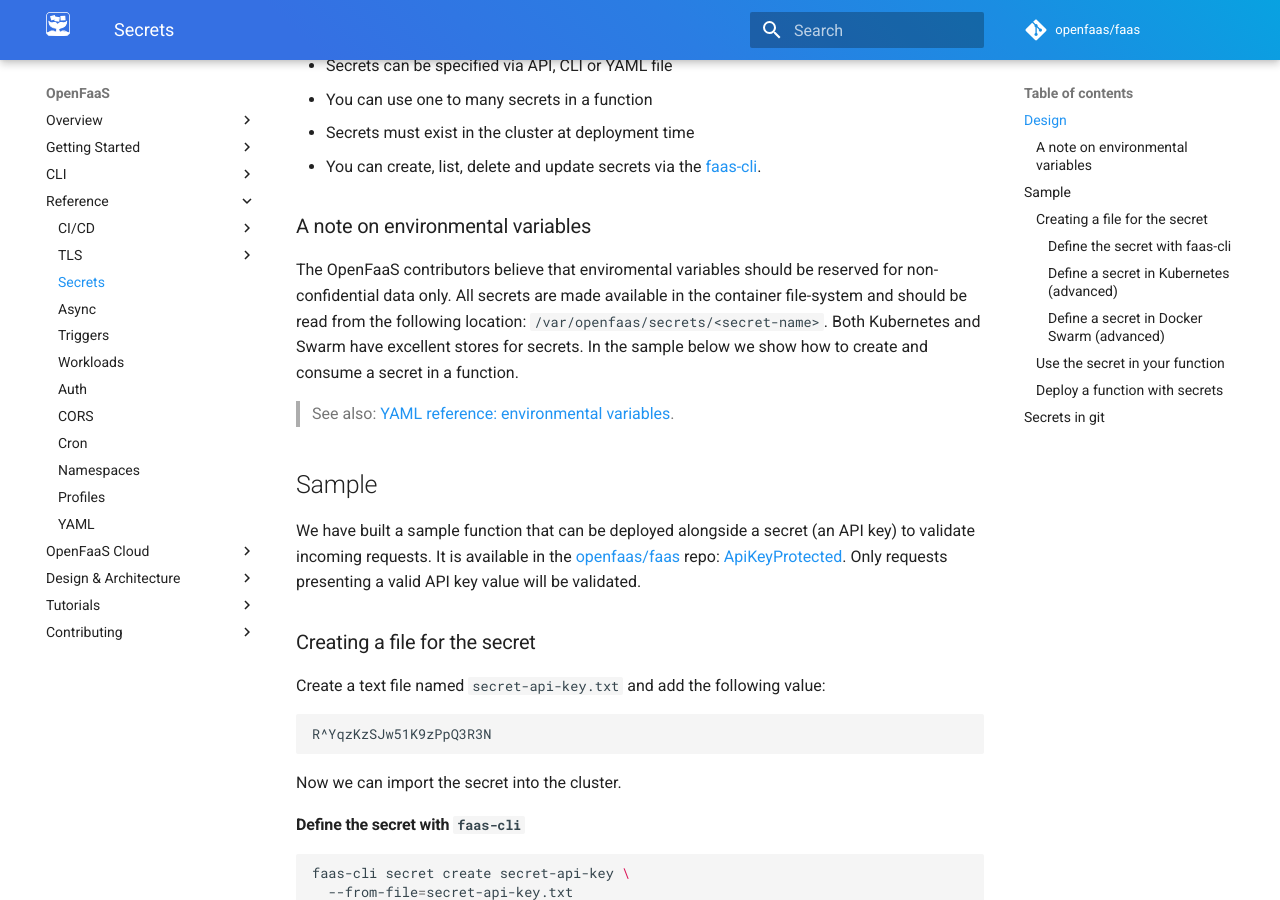
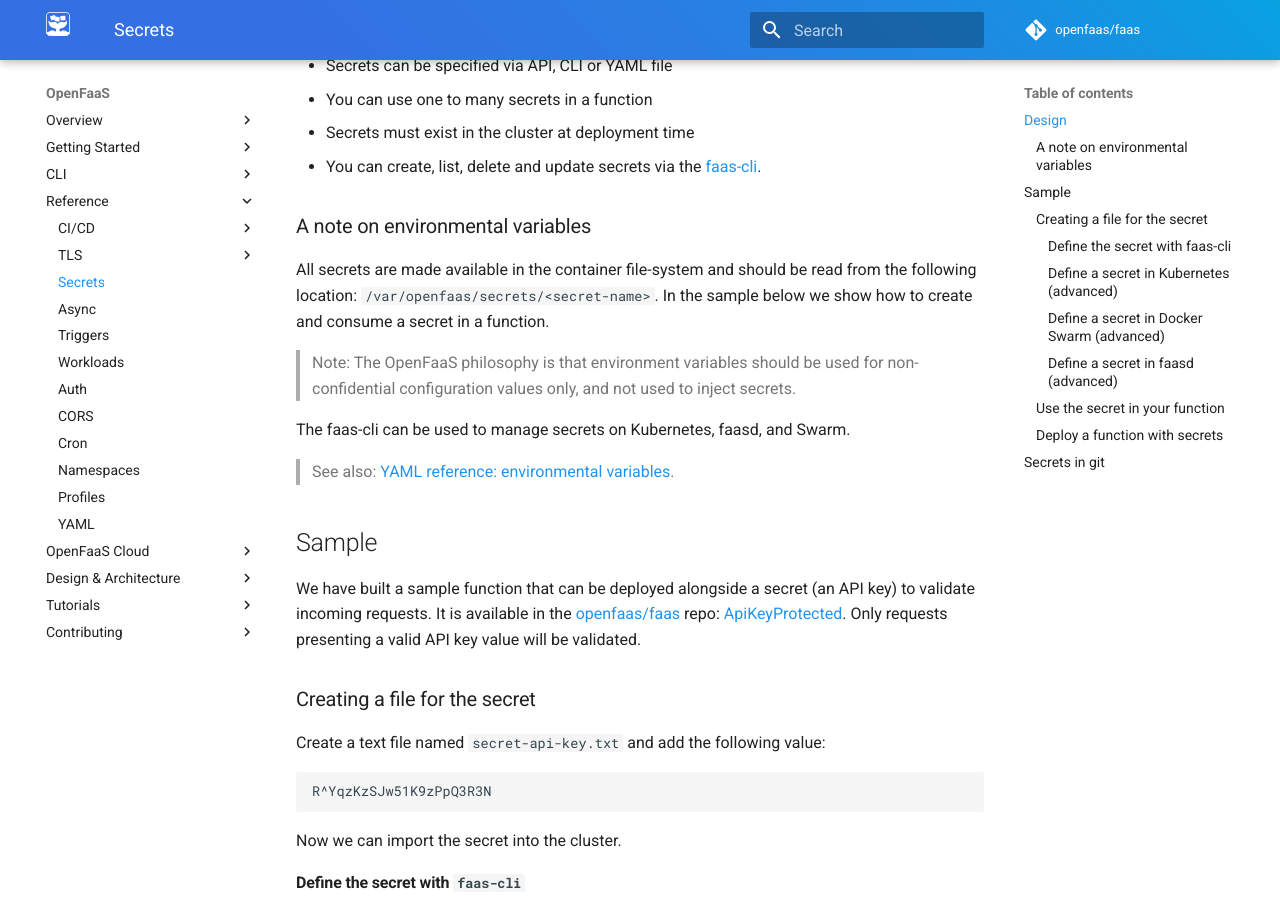
Before and after one commit to openfaas/docs, an MkDocs documentation site: the page built from docs/reference/secrets.md, in a window 1280 px wide and 900 px high, scrolled down 348 px. Built offline with MkDocs 1.6.1 and Material for MkDocs 9.7.7, drawn with Linux system fonts in a browser that asks for light colours; comment, search, counter and statistics services are not loaded; some of the changed text lies outside the part shown.

Commit message:
Update docs on why env-vars are preferred
Mention that faas-cli can manage faasd secrets

Signed-off-by: Alex Ellis (OpenFaaS Ltd) <alexellis2@gmail.com>

````diff
--- a/docs/reference/secrets.md
+++ b/docs/reference/secrets.md
@@ -13,7 +13,11 @@ Using secrets is a two step process. First you need to define a new secret in yo
 
 ### A note on environmental variables
 
-The OpenFaaS contributors believe that enviromental variables should be reserved for non-confidential data only. All secrets are made available in the container file-system and should be read from the following location: `/var/openfaas/secrets/<secret-name>`. Both Kubernetes and Swarm have excellent stores for secrets. In the sample below we show how to create and consume a secret in a function.
+All secrets are made available in the container file-system and should be read from the following location: `/var/openfaas/secrets/<secret-name>`. In the sample below we show how to create and consume a secret in a function.
+
+> Note: The OpenFaaS philosophy is that environment variables should be used for non-confidential configuration values only, and not used to inject secrets.
+
+The faas-cli can be used to manage secrets on Kubernetes, faasd, and Swarm.
 
 > See also: [YAML reference: environmental variables](yaml.md).
 
@@ -80,6 +84,10 @@ or:
 ```sh
 echo "R^YqzKzSJw51K9zPpQ3R3N" | docker secret create secret-api-key -
 ```
+
+#### Define a secret in faasd (advanced)
+
+For faasd, the secrets created for functions are held as files at `/var/lib/faasd-provider/secrets`. When you deploy a function, these secrets are bind-mounted into your container.
 
 ### Use the secret in your function
 
````
